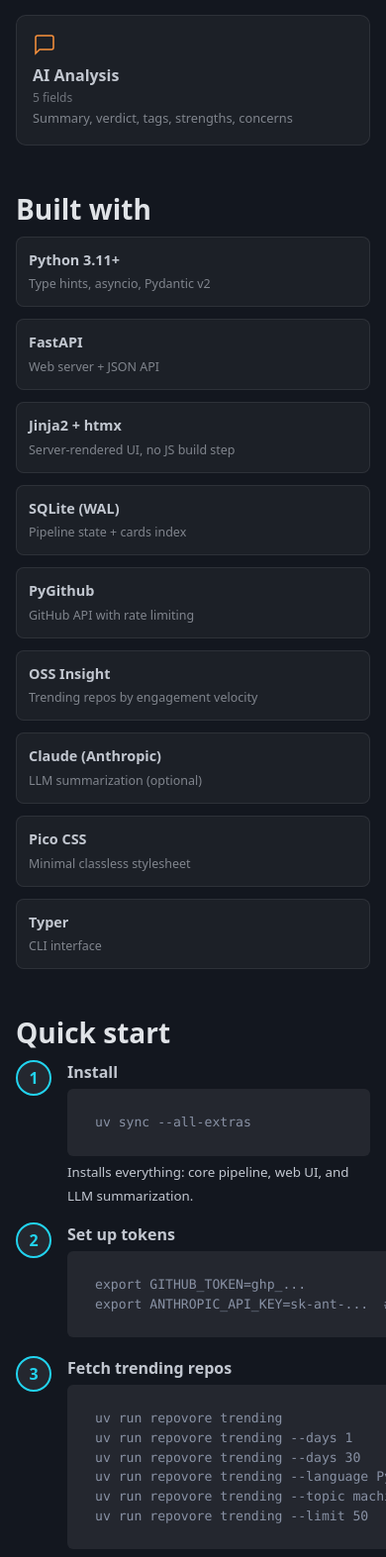
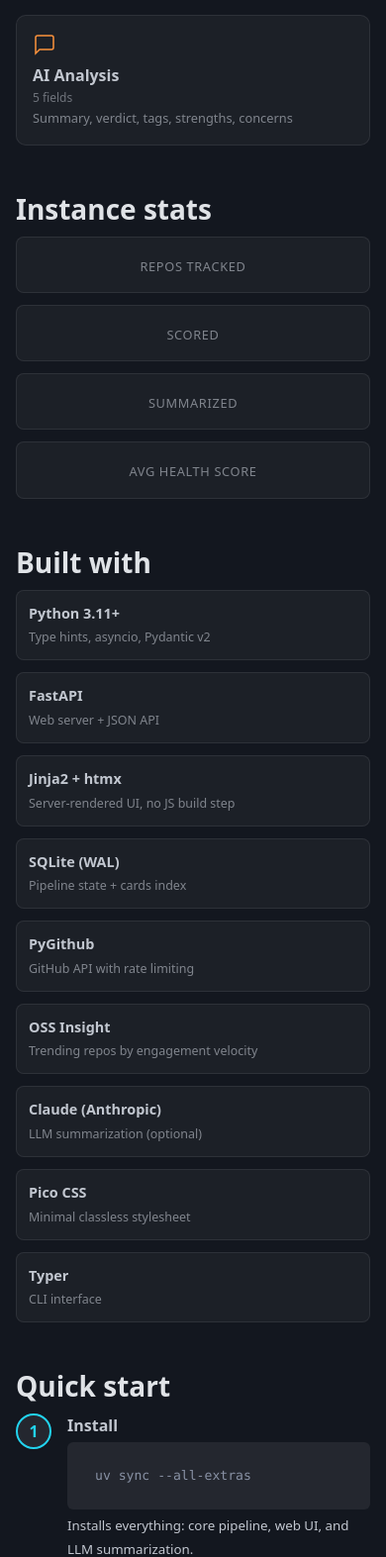
Before and after one commit to shpigi/repovore, a FastAPI app: template src/repovore/web/templates/about.html in a window 390 px wide; the page is wider, and only the part inside the window is pictured. Shown: the part 2843-4416 px from the top of that part at 99% size. Run offline with FastAPI, Linux system fonts and the light colour scheme; the template is opened without the code that fills it, so the values that code supplies are empty; parts of the project's set-up code (start-up, migrations or seed data) failed here and were passed over; some libraries are stand-ins or nearby versions.

Commit message:
Add LLM token tracking, instance stats, and fix cards table sorting
- Track token usage per LLM call in new token_usage DB table
- Add instance stats to About page (repo counts, verdicts, maintenance, token usage)
- Refactor cards table into thead/rows/body partials for proper htmx sorting
- Improve GitHub stats retry with exponential backoff (5 attempts)
- Show license name with copyleft highlighting on card detail
- Update CLAUDE.md and README for 4-stage pipeline and web UI docs

Co-Authored-By: Claude Opus 4.6 (1M context) <noreply@anthropic.com>

```diff
--- a/src/repovore/web/routes/api.py
+++ b/src/repovore/web/routes/api.py
@@ -49,7 +49,7 @@ async def list_cards(
         templates = request.app.state.templates
         return templates.TemplateResponse(
             request,
-            "partials/cards_table.html",
+            "partials/cards_body.html",
             {"cards": rows, "sort": sort, "order": order},
         )
 
--- a/src/repovore/web/routes/pages.py
+++ b/src/repovore/web/routes/pages.py
@@ -56,8 +56,12 @@ async def cards_list_page(request: Request) -> HTMLResponse:
 @router.get("/about", response_class=HTMLResponse)
 async def about_page(request: Request) -> HTMLResponse:
     """Render the about page."""
+    db = _get_db(request)
     templates = request.app.state.templates
-    return templates.TemplateResponse(request, "about.html", {})
+    return templates.TemplateResponse(request, "about.html", {
+        "token_usage": db.get_token_usage_stats(),
+        "repo_stats": db.get_repo_stats(),
+    })
 
 
 @router.get("/cards/{owner}/{repo}", response_class=HTMLResponse)
--- a/src/repovore/web/static/style.css
+++ b/src/repovore/web/static/style.css
@@ -796,6 +796,55 @@
 }
 .anatomy-item small { font-size: 0.8rem; opacity: 0.6; }
 
+/* Instance stats */
+.stats-grid {
+  display: grid;
+  grid-template-columns: repeat(4, 1fr);
+  gap: 0.75rem;
+  margin-top: 0.75rem;
+  margin-bottom: 1.5rem;
+}
+.stat-card {
+  background: var(--surface-1);
+  border: 1px solid var(--border);
+  border-radius: 8px;
+  padding: 1rem;
+  text-align: center;
+  display: flex;
+  flex-direction: column;
+  gap: 0.25rem;
+}
+.stat-value {
+  font-size: 1.8rem;
+  font-weight: 800;
+  color: var(--pico-primary);
+  line-height: 1;
+}
+.stat-label {
+  font-size: 0.8rem;
+  opacity: 0.6;
+  text-transform: uppercase;
+  letter-spacing: 0.05em;
+}
+.stats-breakdown-row {
+  display: flex;
+  gap: 2rem;
+  margin-bottom: 1.5rem;
+  flex-wrap: wrap;
+}
+.stats-breakdown h3 {
+  font-size: 0.95rem;
+  margin-bottom: 0.5rem;
+}
+.breakdown-pills {
+  display: flex;
+  gap: 0.5rem;
+  flex-wrap: wrap;
+}
+.breakdown-pills .pill strong {
+  margin-left: 0.25em;
+}
+
 /* Tech stack grid */
 .tech-grid {
   display: grid;
@@ -870,6 +919,7 @@
   .use-case-grid { grid-template-columns: 1fr; }
   .anatomy-grid { grid-template-columns: repeat(2, 1fr); }
   .tech-grid { grid-template-columns: repeat(2, 1fr); }
+  .stats-grid { grid-template-columns: repeat(2, 1fr); }
   .llm-output-grid { grid-template-columns: 1fr; }
 }
 
@@ -880,5 +930,6 @@
   .quality-checks { grid-template-columns: 1fr; }
   .anatomy-grid { grid-template-columns: 1fr; }
   .tech-grid { grid-template-columns: 1fr; }
+  .stats-grid { grid-template-columns: 1fr; }
   .about-cta-row { flex-direction: column; }
 }
--- a/src/repovore/web/templates/about.html
+++ b/src/repovore/web/templates/about.html
@@ -350,6 +350,84 @@
 </section>
 
 {# ════════════════════════════════════════════════════════════════
+   INSTANCE STATS
+   ════════════════════════════════════════════════════════════════ #}
+<section class="about-section">
+  <h2>Instance stats</h2>
+
+  {# Repo overview #}
+  <div class="stats-grid">
+    <div class="stat-card">
+      <span class="stat-value">{{ repo_stats.total_repos }}</span>
+      <span class="stat-label">Repos tracked</span>
+    </div>
+    <div class="stat-card">
+      <span class="stat-value">{{ repo_stats.scored }}</span>
+      <span class="stat-label">Scored</span>
+    </div>
+    <div class="stat-card">
+      <span class="stat-value">{{ repo_stats.summarized }}</span>
+      <span class="stat-label">Summarized</span>
+    </div>
+    <div class="stat-card">
+      <span class="stat-value">{{ repo_stats.avg_health_score if repo_stats.avg_health_score is not none else '—' }}</span>
+      <span class="stat-label">Avg health score</span>
+    </div>
+  </div>
+
+  {# Verdict & maintenance breakdowns side by side #}
+  {% if repo_stats.verdicts or repo_stats.maintenance_levels %}
+  <div class="stats-breakdown-row">
+    {% if repo_stats.verdicts %}
+    <div class="stats-breakdown">
+      <h3>Verdicts</h3>
+      <div class="breakdown-pills">
+        {% for v in ['adopt', 'evaluate', 'hold', 'avoid'] %}
+          {% if v in repo_stats.verdicts %}
+          <span class="pill pill-verdict-{{ v }}">{{ v }} <strong>{{ repo_stats.verdicts[v] }}</strong></span>
+          {% endif %}
+        {% endfor %}
+      </div>
+    </div>
+    {% endif %}
+    {% if repo_stats.maintenance_levels %}
+    <div class="stats-breakdown">
+      <h3>Maintenance levels</h3>
+      <div class="breakdown-pills">
+        {% for m in ['active', 'maintained', 'minimal', 'abandoned'] %}
+          {% if m in repo_stats.maintenance_levels %}
+          <span class="pill pill-{{ m }}">{{ m }} <strong>{{ repo_stats.maintenance_levels[m] }}</strong></span>
+          {% endif %}
+        {% endfor %}
+      </div>
+    </div>
+    {% endif %}
+  </div>
+  {% endif %}
+
+  {# Token usage #}
+  {% if token_usage %}
+  <h3>LLM token usage</h3>
+  <table class="scorer-table">
+    <thead>
+      <tr><th>Model</th><th>Calls</th><th>Input tokens</th><th>Output tokens</th><th>Total tokens</th></tr>
+    </thead>
+    <tbody>
+      {% for row in token_usage %}
+      <tr>
+        <td><code>{{ row.model }}</code></td>
+        <td>{{ "{:,}".format(row.call_count) }}</td>
+        <td>{{ "{:,}".format(row.total_input_tokens) }}</td>
+        <td>{{ "{:,}".format(row.total_output_tokens) }}</td>
+        <td>{{ "{:,}".format(row.total_input_tokens + row.total_output_tokens) }}</td>
+      </tr>
+      {% endfor %}
+    </tbody>
+  </table>
+  {% endif %}
+</section>
+
+{# ════════════════════════════════════════════════════════════════
    TECH STACK
    ════════════════════════════════════════════════════════════════ #}
 <section class="about-section">
--- a/src/repovore/web/templates/card_detail.html
+++ b/src/repovore/web/templates/card_detail.html
@@ -213,7 +213,7 @@
     <header><strong>Quality</strong></header>
     <div class="quality-checks">
       <div class="qc-row">{{ check(card.has_readme) }} <span>README</span></div>
-      <div class="qc-row">{{ check(card.has_license) }} <span>LICENSE</span></div>
+      <div class="qc-row">{% if card.license %}<span class="check-yes">&#10004;</span> <span{% if card.license in ['GNU Affero General Public License v3.0', 'GNU General Public License v3.0', 'GNU General Public License v2.0', 'Other'] %} class="text-red"{% endif %}>{{ card.license }}</span>{% else %}<span class="check-no">&#10008;</span> <span>No license</span>{% endif %}</div>
       <div class="qc-row">{{ check(card.has_ci) }} <span>CI{% if card.has_ci and card.ci_success_rate is not none %} <small class="muted">{{ "%.0f" | format(card.ci_success_rate) }}%</small>{% endif %}</span></div>
       <div class="qc-row">{{ check(card.has_contributing) }} <span>Contributing</span></div>
       <div class="qc-row">{{ check(card.has_code_of_conduct) }} <span>Code of Conduct</span></div>
--- /dev/null
+++ b/src/repovore/web/templates/partials/cards_body.html
@@ -0,0 +1,6 @@
+{% include "partials/cards_thead.html" %}
+<tbody>
+  {% include "partials/cards_rows.html" %}
+</tbody>
+<input type="hidden" id="sort-state" name="sort" value="{{ sort }}" hx-swap-oob="true">
+<input type="hidden" id="order-state" name="order" value="{{ order }}" hx-swap-oob="true">
```
Also changed, not shown: CLAUDE.md (+5 -2 lines), src/repovore/db.py (+100 -0 lines), src/repovore/github/client.py (+8 -7 lines), src/repovore/llm.py (+30 -3 lines), src/repovore/pipeline.py (+13 -2 lines), src/repovore/web/templates/cards_list.html (+13 -38 lines), src/repovore/web/templates/partials/cards_thead.html (added, +25 -0 lines), README.md, src/repovore/web/templates/partials/cards_rows.html (renamed from src/repovore/web/templates/partials/cards_table.html).
